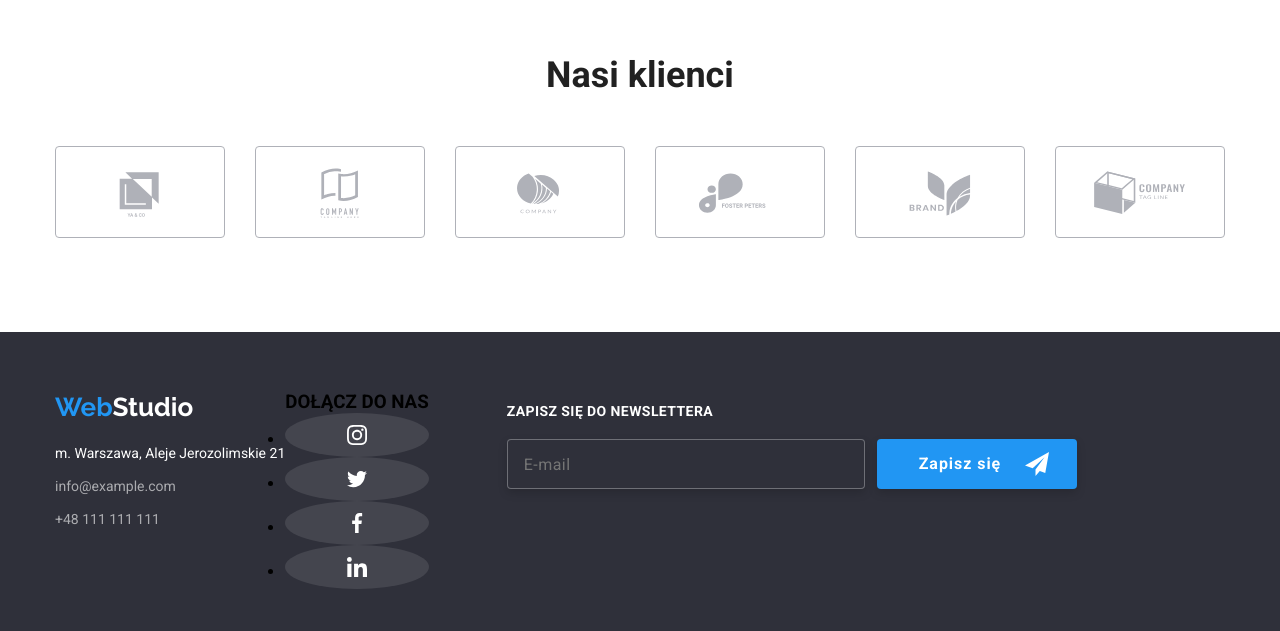
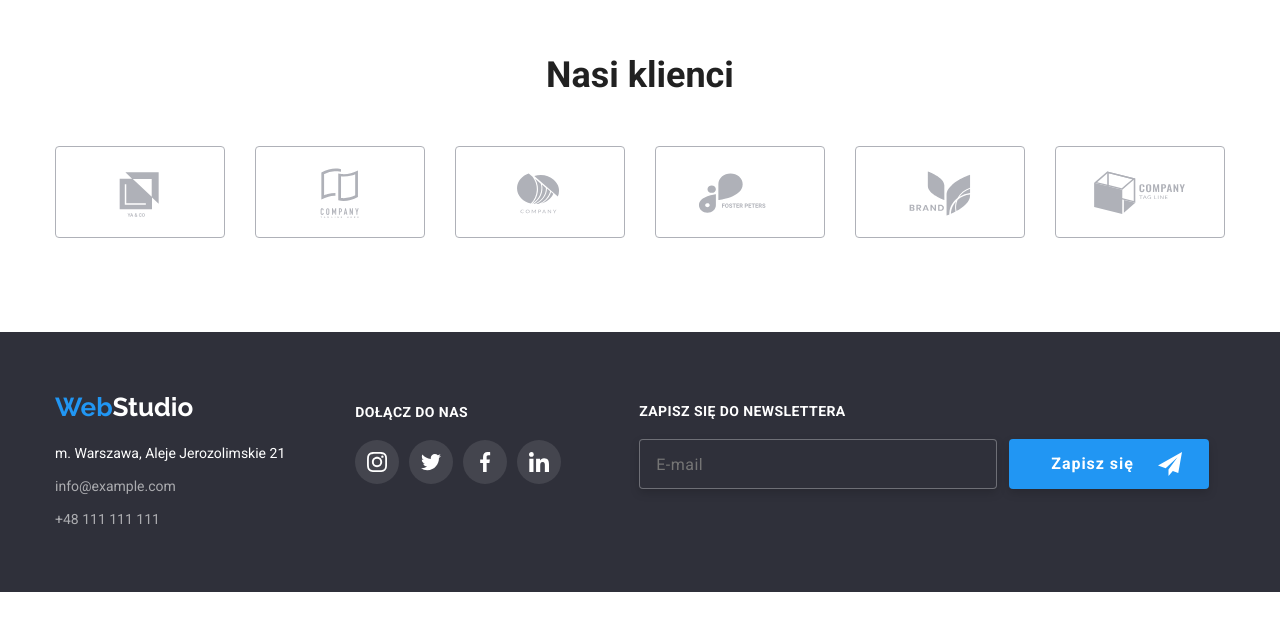
Before and after one commit to Aleksandra8485/goit-markup-hw-07, a plain HTML site: page index.html in a window 1280 px wide. Shown: the part 2356-2987 px from the top of the page. After the commit the page ends 2948 px from the top, so only its background shows below. Drawn offline with nearby package versions, Linux system fonts and the light colour scheme.

Commit message:
social-icones moved to footer

```diff
--- a/index.html
+++ b/index.html
@@ -675,14 +675,15 @@
                         </address>
                     </div>
 
-                    <!--Join us-->
-                    <div class="join-us">
-                        <h3 class="join-us__title join-us__title--color">
+                    <div class="footer__join-us">
+                        <h3
+                            class="footer__join-us-title footer__join-us-title--color"
+                        >
                             DOŁĄCZ DO NAS
                         </h3>
-                        <ul class="join-us__flex">
+                        <ul class="footer__join-us-flex">
                             <li class="social-icons">
-                                <a href="#" class="social-icons--footer-icons">
+                                <a href="#" class="footer__social-icons">
                                     <svg width="20" height="20">
                                         <use
                                             href="./images/icons.svg#icon-instagram"
@@ -691,7 +692,7 @@
                                 </a>
                             </li>
                             <li class="social-icons">
-                                <a href="#" class="social-icons--footer-icons">
+                                <a href="#" class="footer__social-icons">
                                     <svg width="20" height="20">
                                         <use
                                             href="./images/icons.svg#icon-twitter"
@@ -700,7 +701,7 @@
                                 </a>
                             </li>
                             <li class="social-icons">
-                                <a href="#" class="social-icons--footer-icons">
+                                <a href="#" class="footer__social-icons">
                                     <svg width="20" height="20">
                                         <use
                                             href="./images/icons.svg#icon-facebook"
@@ -709,7 +710,7 @@
                                 </a>
                             </li>
                             <li class="social-icons">
-                                <a href="#" class="social-icons--footer-icons">
+                                <a href="#" class="footer__social-icons">
                                     <svg width="20" height="20">
                                         <use
                                             href="./images/icons.svg#icon-linkedin"
--- a/sass/components/_footer.scss
+++ b/sass/components/_footer.scss
@@ -127,7 +127,24 @@
         letter-spacing: 0.03em;
 
         &--color {
-            color: white-color;
+            color: $white-color;
+        }
+    }
+    &__social-icons {
+        fill: $white-color;
+        background-color: rgba(255, 255, 255, 0.1);
+        border-radius: 50%;
+        cursor: pointer;
+        padding: 12px;
+        align-items: center;
+        display: flex;
+        justify-content: center;
+        transition: background-color 250ms cubic-bezier(0.4, 0, 0.2, 1);
+
+        &:hover,
+        &:focus {
+            fill: $white-color;
+            background-color: $primary-color;
         }
     }
 }
--- a/sass/components/_social-icons.scss
+++ b/sass/components/_social-icons.scss
@@ -1,4 +1,4 @@
-.social-icons {
+/*.social-icons {
     &--footer-icons {
         fill: $white-color;
         background-color: rgba(255, 255, 255, 0.1);
@@ -16,4 +16,4 @@
         fill: $white-color;
         background-color: $primary-color;
     }
-}
+}*/
--- a/sass/main.scss
+++ b/sass/main.scss
@@ -8,7 +8,6 @@
 @import './components/our-team';
 @import './components/our-customers';
 @import './components/footer';
-@import './components/social-icons';
 @import './components/join-us';
 @import './components/modal';
 @import './components/portfolio-buttons';
```
Also changed, not shown: portfolio.html (+5 -5 lines), css/main.min.css, 1 other file.
